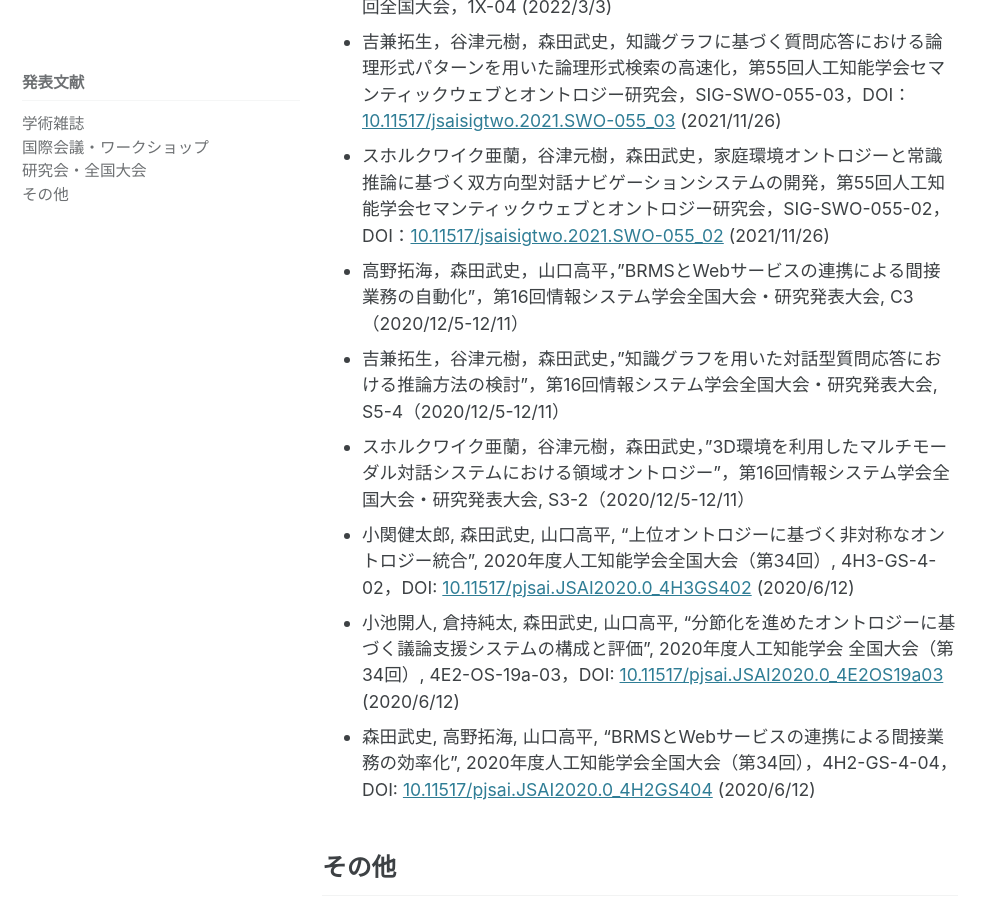
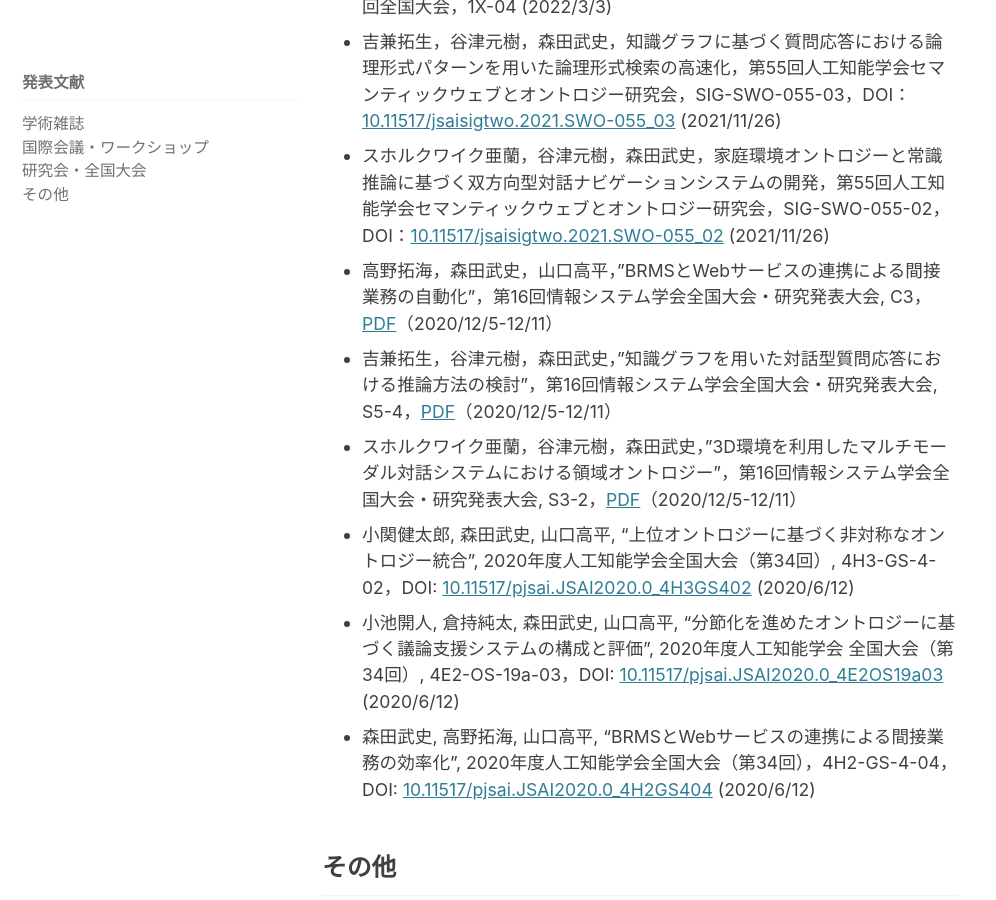
Before and after one commit to ke-lab-it-agu/ke-lab-it-agu.github.io, a Jekyll site: the page built from publications.md, in a window 1280 px wide and 900 px high, scrolled down 1670 px. Shown: the whole window, without its empty margins (0-996 px from the left). Built offline with Jekyll 4.4.1, drawn with Linux system fonts in a browser that asks for light colours; cached includes are drawn as plain includes.

Commit message:
update publications

```diff
--- a/publications.md
+++ b/publications.md
@@ -25,9 +25,9 @@ sidebar:
 * 吉兼拓生，谷津元樹，森田武史，知識グラフに基づく質問応答システムにおける論理形式パターンを用いた論理形式検索の改善，情報処理学会 第84回全国大会，1X-04 (2022/3/3)
 * 吉兼拓生，谷津元樹，森田武史，知識グラフに基づく質問応答における論理形式パターンを用いた論理形式検索の高速化，第55回人工知能学会セマンティックウェブとオントロジー研究会，SIG-SWO-055-03，DOI：[10.11517/jsaisigtwo.2021.SWO-055_03](https://doi.org/10.11517/jsaisigtwo.2021.SWO-055_03) (2021/11/26)
 * スホルクワイク亜蘭，谷津元樹，森田武史，家庭環境オントロジーと常識推論に基づく双方向型対話ナビゲーションシステムの開発，第55回人工知能学会セマンティックウェブとオントロジー研究会，SIG-SWO-055-02，DOI：[10.11517/jsaisigtwo.2021.SWO-055_02](https://doi.org/10.11517/jsaisigtwo.2021.SWO-055_02) (2021/11/26)
-* 高野拓海，森田武史，山口高平，”BRMSとWebサービスの連携による間接業務の自動化”，第16回情報システム学会全国大会・研究発表大会, C3（2020/12/5-12/11）
-* 吉兼拓生，谷津元樹，森田武史，”知識グラフを用いた対話型質問応答における推論方法の検討”，第16回情報システム学会全国大会・研究発表大会, S5-4（2020/12/5-12/11）
-* スホルクワイク亜蘭，谷津元樹，森田武史，”3D環境を利用したマルチモーダル対話システムにおける領域オントロジー”，第16回情報システム学会全国大会・研究発表大会, S3-2（2020/12/5-12/11）
+* 高野拓海，森田武史，山口高平，”BRMSとWebサービスの連携による間接業務の自動化”，第16回情報システム学会全国大会・研究発表大会, C3，[PDF](https://www.issj.net/conf/issj2020-papers/pfiles/c3.pdf)（2020/12/5-12/11）
+* 吉兼拓生，谷津元樹，森田武史，”知識グラフを用いた対話型質問応答における推論方法の検討”，第16回情報システム学会全国大会・研究発表大会, S5-4，[PDF](https://www.issj.net/conf/issj2020-papers/pfiles/s5-4.pd://www.issj.net/conf/issj2020-papers/pfiles/s5-4.pdf)（2020/12/5-12/11）
+* スホルクワイク亜蘭，谷津元樹，森田武史，”3D環境を利用したマルチモーダル対話システムにおける領域オントロジー”，第16回情報システム学会全国大会・研究発表大会, S3-2，[PDF](https://www.issj.net/conf/issj2020-papers/pfiles/s3-2.pd://www.issj.net/conf/issj2020-papers/pfiles/s3-2.pdf)（2020/12/5-12/11）
 * 小関健太郎, 森田武史, 山口高平, "上位オントロジーに基づく非対称なオントロジー統合", 2020年度人工知能学会全国大会（第34回）, 4H3-GS-4-02，DOI: [10.11517/pjsai.JSAI2020.0_4H3GS402](https://doi.org/10.11517/pjsai.JSAI2020.0_4H3GS402) (2020/6/12)
 * 小池開人, 倉持純太, 森田武史, 山口高平, "分節化を進めたオントロジーに基づく議論支援システムの構成と評価", 2020年度人工知能学会
 全国大会（第34回）, 4E2-OS-19a-03，DOI: [10.11517/pjsai.JSAI2020.0_4E2OS19a03](https://doi.org/10.11517/pjsai.JSAI2020.0_4E2OS19a03) (2020/6/12)
```
